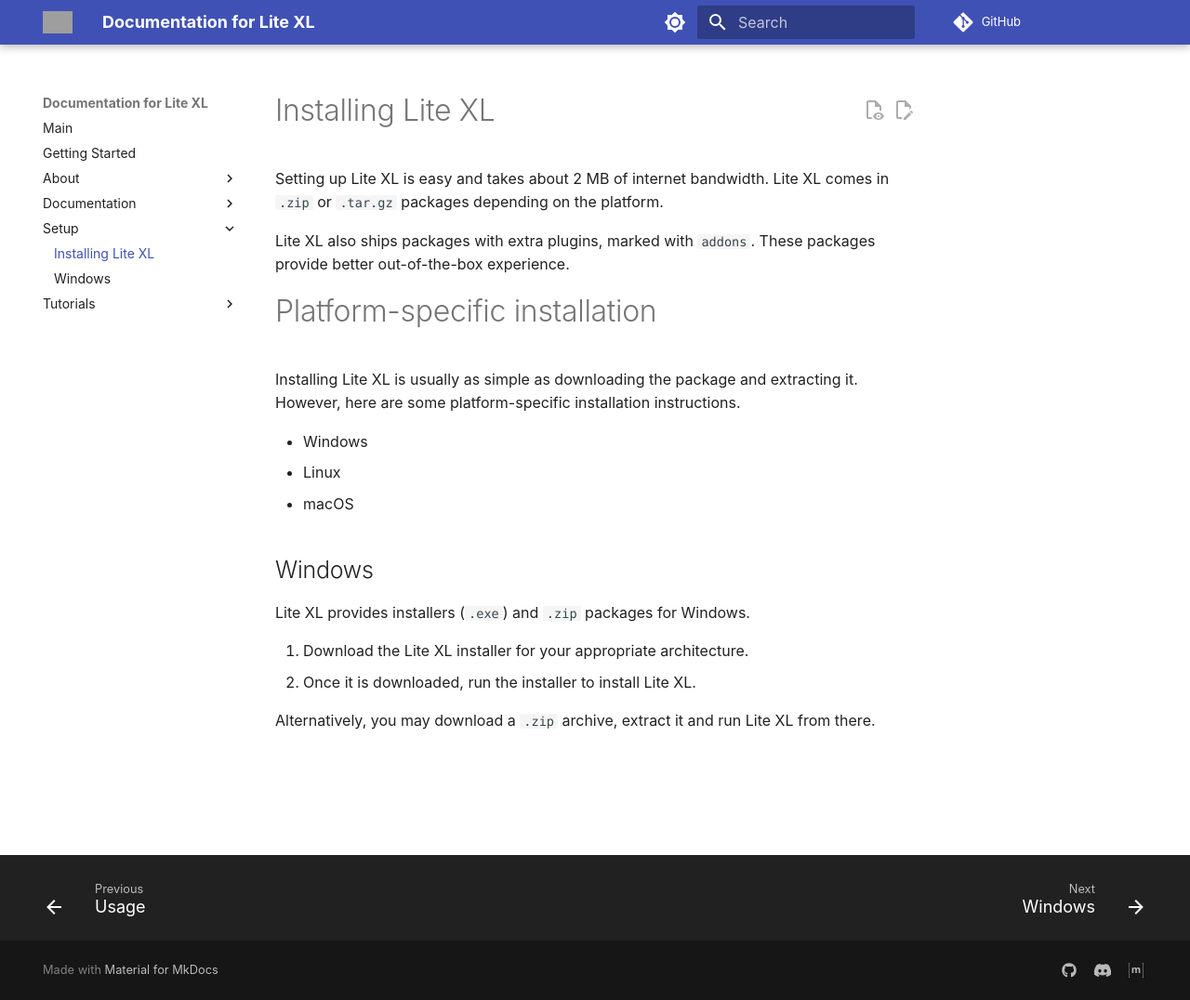
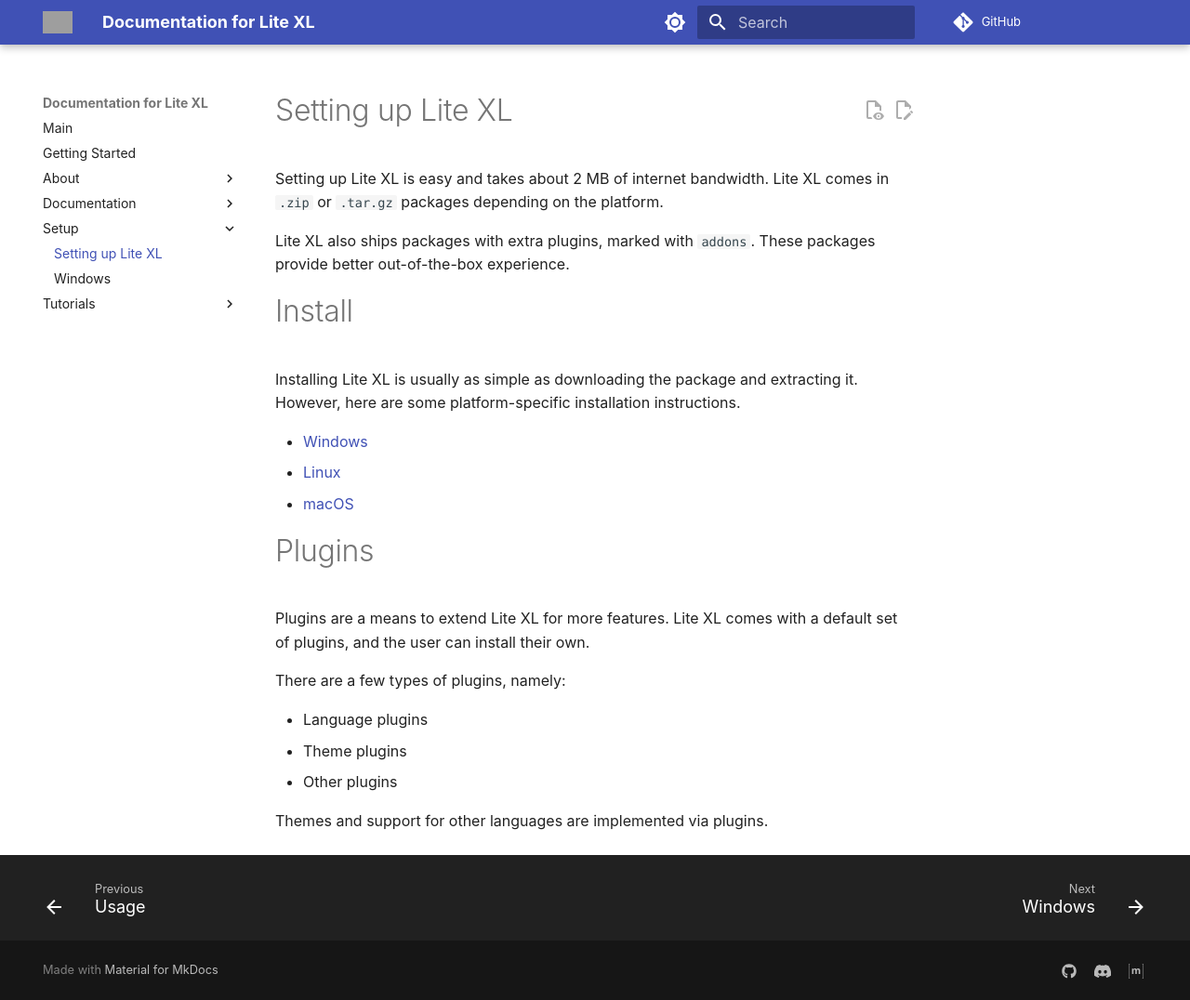
Before and after one commit to lite-xl/lite-xl.github.io, an MkDocs documentation site: the page built from docs/setup/overview.md, in a window 1280 px wide and 1076 px high. Shown: the whole window at 93% size. Built offline with MkDocs 1.6.1 and Material for MkDocs 9.7.7, drawn with Linux system fonts in a browser that asks for light colours; comment, search, counter and statistics services are not loaded; the version menu is left out; grey boxes are pictures that could not be loaded.

Commit message:
rename install.md to overview

```diff
--- a/docs/setup/install.md
+++ b/docs/setup/overview.md
@@ -1,4 +1,4 @@
-# Installing Lite XL
+# Setting up Lite XL
 
 Setting up Lite XL is easy and takes about 2 MB of internet bandwidth.
 Lite XL comes in `.zip` or `.tar.gz` packages depending on the platform.
@@ -6,20 +6,30 @@
 Lite XL also ships packages with extra plugins, marked with `addons`.
 These packages provide better out-of-the-box experience.
 
-# Platform-specific installation
+# Install
 
 Installing Lite XL is usually as simple as downloading the package and extracting it.
 However, here are some platform-specific installation instructions.
 
-- Windows
-- Linux
-- macOS
+- [Windows][1]
+- [Linux][2]
+- [macOS][3]
 
-## Windows
+# Plugins
 
-Lite XL provides installers (`.exe`) and `.zip` packages for Windows.
+Plugins are a means to extend Lite XL for more features.
+Lite XL comes with a default set of plugins, and the user can install their own.
 
-1. Download the Lite XL installer for your appropriate architecture.
-2. Once it is downloaded, run the installer to install Lite XL.
+There are a few types of plugins, namely:
 
-Alternatively, you may download a `.zip` archive, extract it and run Lite XL from there.
+- Language plugins
+- Theme plugins
+- Other plugins
+
+Themes and support for other languages are implemented via plugins.
+
+
+
+[1]: windows.md
+[2]: linux.md
+[3]: macos.md
```
